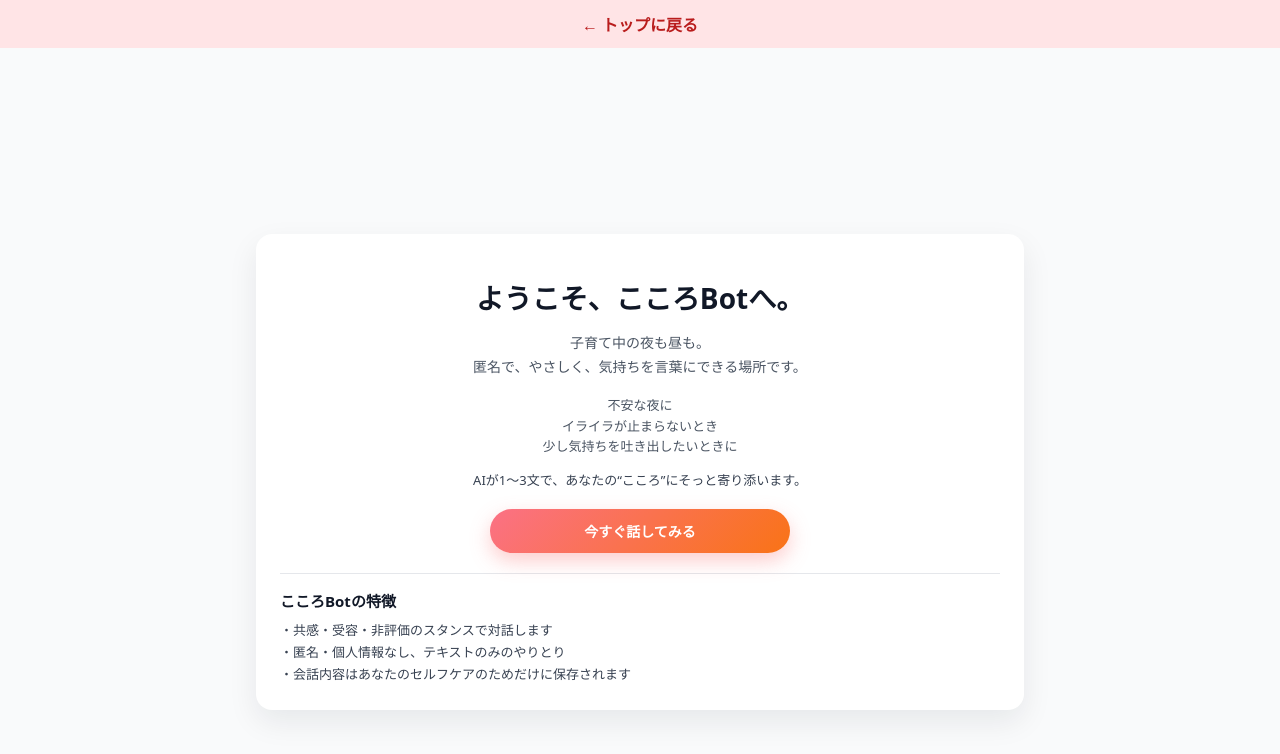
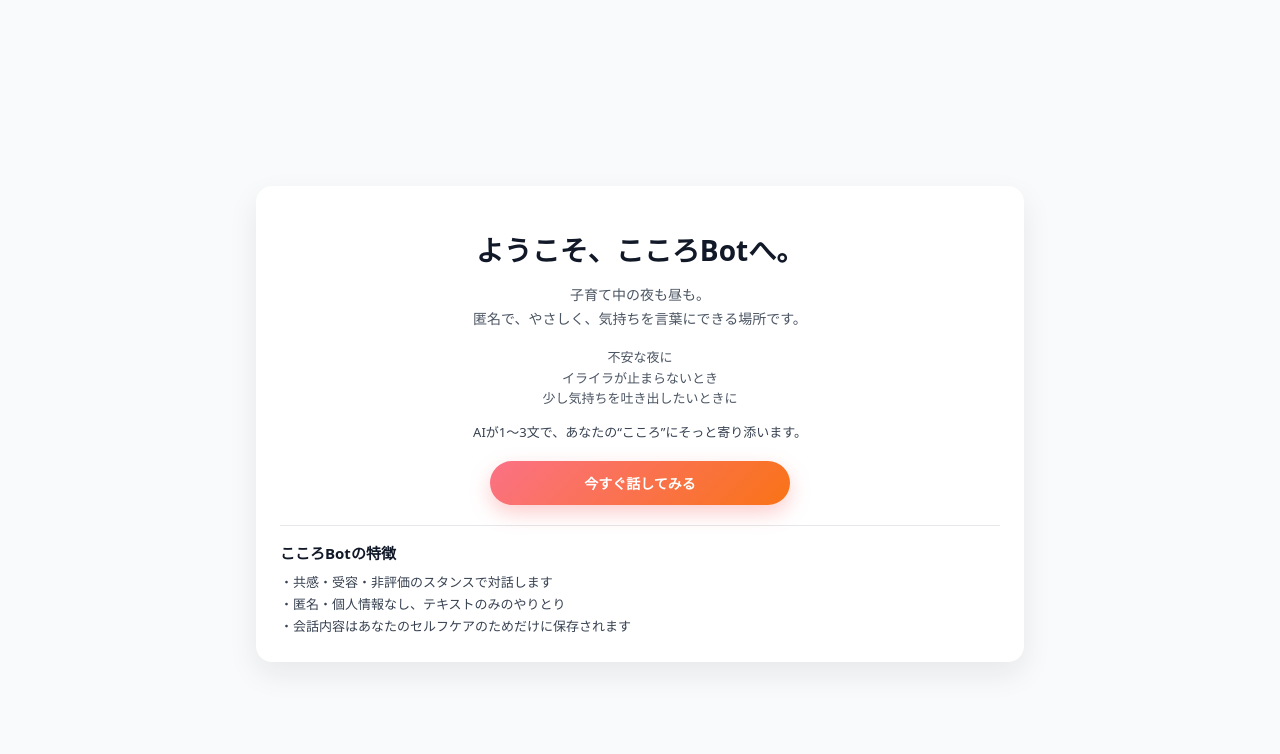
Before and after one commit to RyuYoshi4869/Kokoro_bot_mvp1, a Next.js app: page / in a window 1280 px wide. Shown: the top 754 px of the page. Built offline with nearby package versions, Linux system fonts and the light colour scheme.

Commit message:
Update layout.jsx

```diff
--- a/app/layout.jsx
+++ b/app/layout.jsx
@@ -1,15 +1,48 @@
 // app/layout.jsx
+"use client";
+
 import Link from "next/link";
+import { usePathname } from "next/navigation";
 
 export default function RootLayout({ children }) {
+  const pathname = usePathname();
+
+  // ホーム("/")の場合、トップに戻るバーを隠す
+  const showTopBar = pathname !== "/";
+
   return (
     <html lang="ja">
-      <body style={{ margin: 0, fontFamily: "system-ui, sans-serif", background: "#fff5f5" }}>
-        <div style={{ padding: 12, background: "#ffe4e6", textAlign: "center", position: "sticky", top: 0, zIndex: 50 }}>
-          <Link href="/" style={{ textDecoration: "none", color: "#b91c1c", fontWeight: 600 }}>
-            ← トップに戻る
-          </Link>
-        </div>
+      <body
+        style={{
+          margin: 0,
+          fontFamily: "system-ui, sans-serif",
+          background: "#fff5f5",
+        }}
+      >
+        {showTopBar && (
+          <div
+            style={{
+              padding: 12,
+              background: "#ffe4e6",
+              textAlign: "center",
+              position: "sticky",
+              top: 0,
+              zIndex: 50,
+            }}
+          >
+            <Link
+              href="/"
+              style={{
+                textDecoration: "none",
+                color: "#b91c1c",
+                fontWeight: 600,
+              }}
+            >
+              ← トップに戻る
+            </Link>
+          </div>
+        )}
+
         {children}
       </body>
     </html>
```
